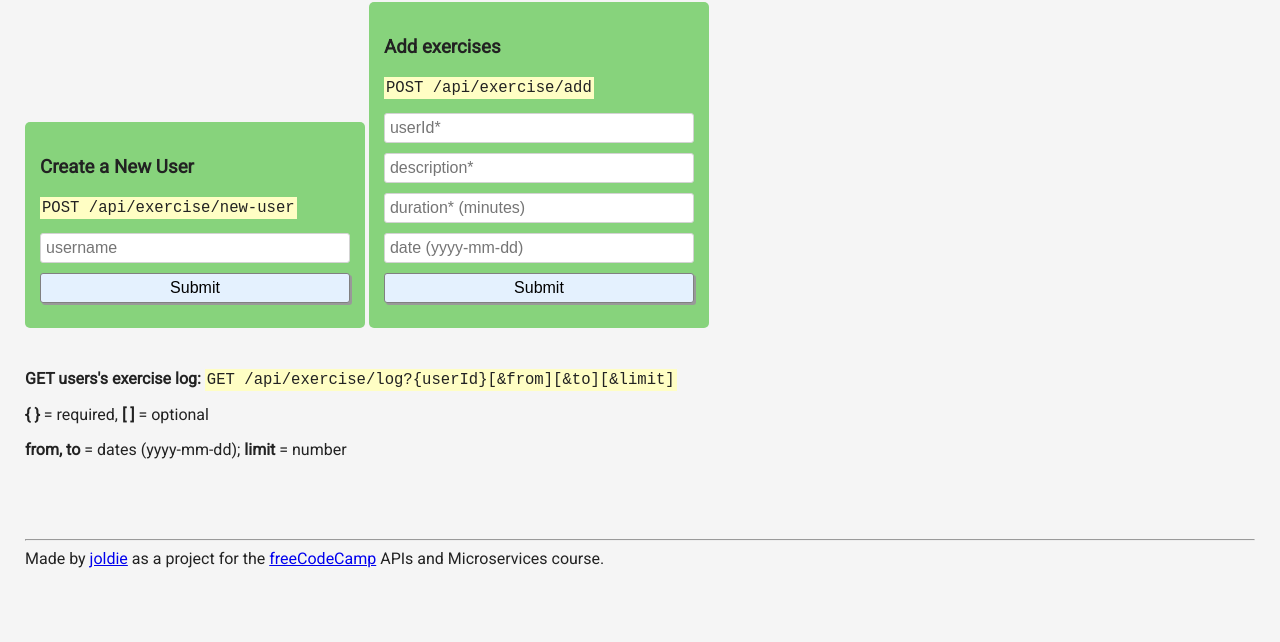
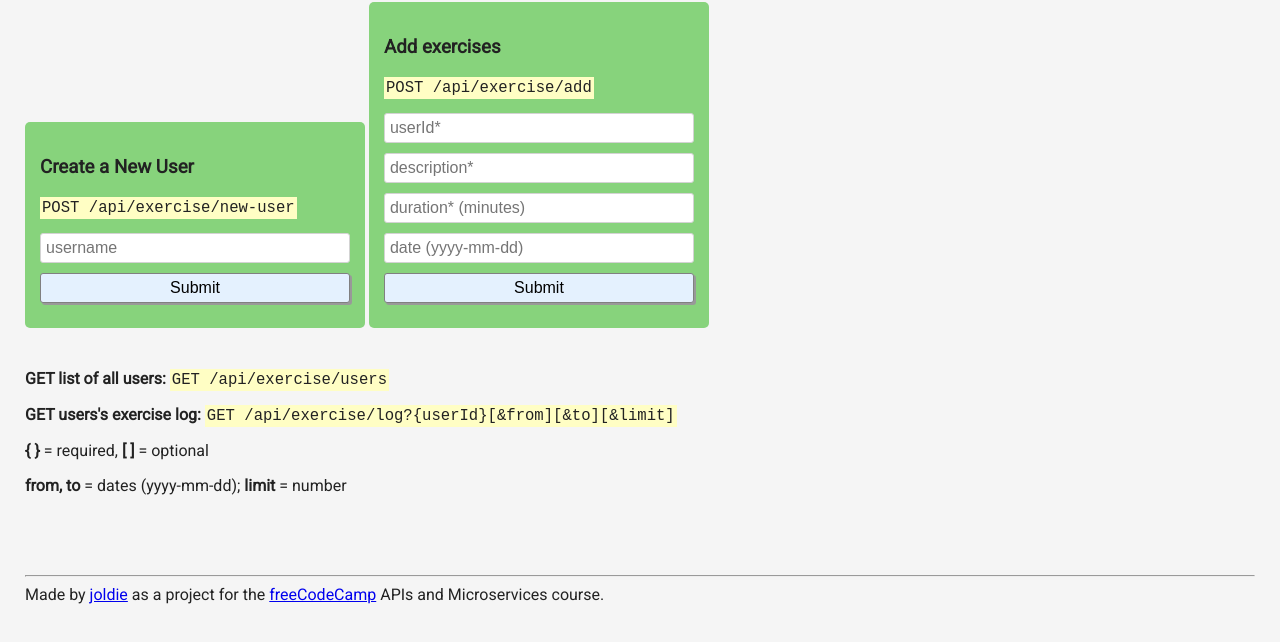
Before and after one commit to joldie/exercise-tracker-microservice, a website: page views/index.html in a window 1280 px wide. Shown: the part 82-724 px from the top of the page. Drawn offline with Linux system fonts and the light colour scheme; files that its build step writes are made by us from their sources.

Commit message:
Updated landing page, README.

```diff
--- a/views/index.html
+++ b/views/index.html
@@ -41,6 +41,10 @@
         <input type="submit" value="Submit" />
       </form>
       <p>
+        <strong>GET list of all users: </strong
+        ><code>GET /api/exercise/users</code>
+      </p>
+      <p>
         <strong>GET users's exercise log: </strong
         ><code
           >GET /api/exercise/log?{userId}[&amp;from][&amp;to][&amp;limit]</code
```
Also changed, not shown: README.md.
